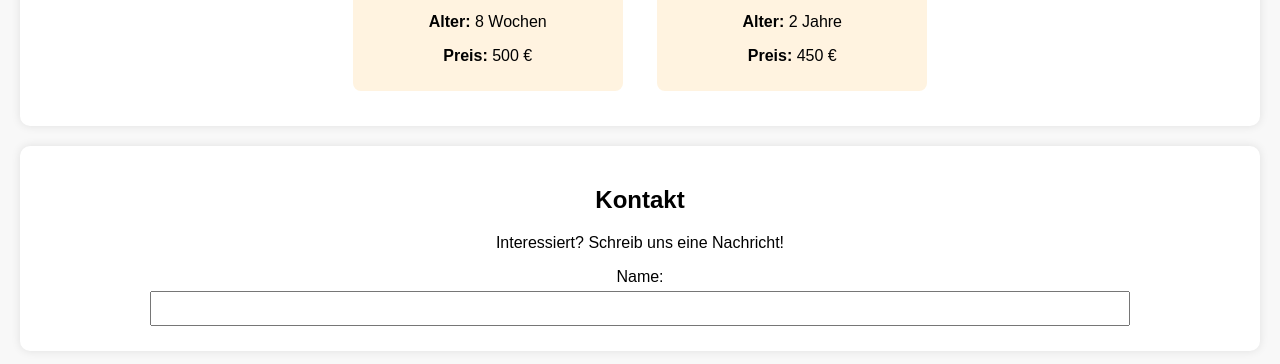
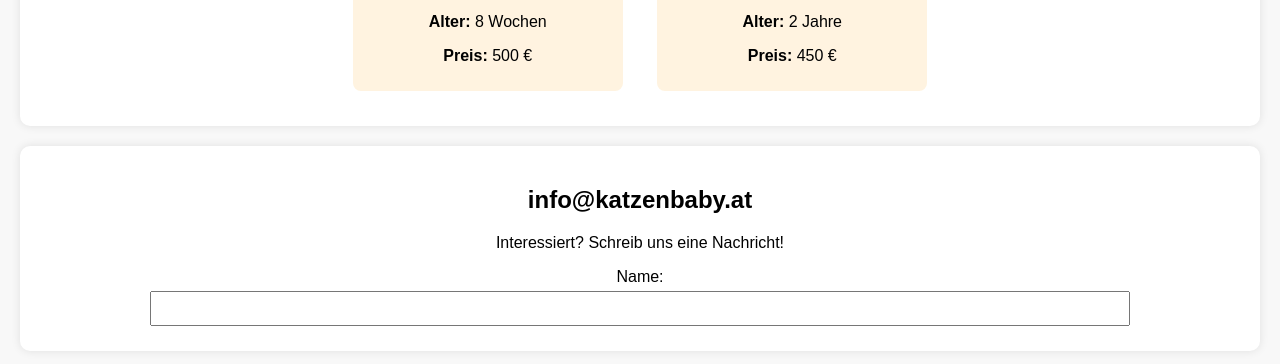
Before and after one commit to dumsikatze/katzenbabys-webseite, a plain HTML site: page index.html in a window 1280 px wide. Shown: the part 342-706 px from the top of the page. Drawn offline with Linux system fonts and the light colour scheme.

Commit message:
Update index.html

```diff
--- a/index.html
+++ b/index.html
@@ -29,8 +29,8 @@
         </div>
     </section>
 
-    <section id="kontakt">
-        <h2>Kontakt</h2>
+    <section id="Katzennarr">
+        <h2>info@katzenbaby.at</h2>
         <p>Interessiert? Schreib uns eine Nachricht!</p>
         <form>
             <label for="name">Name:</label>
```
